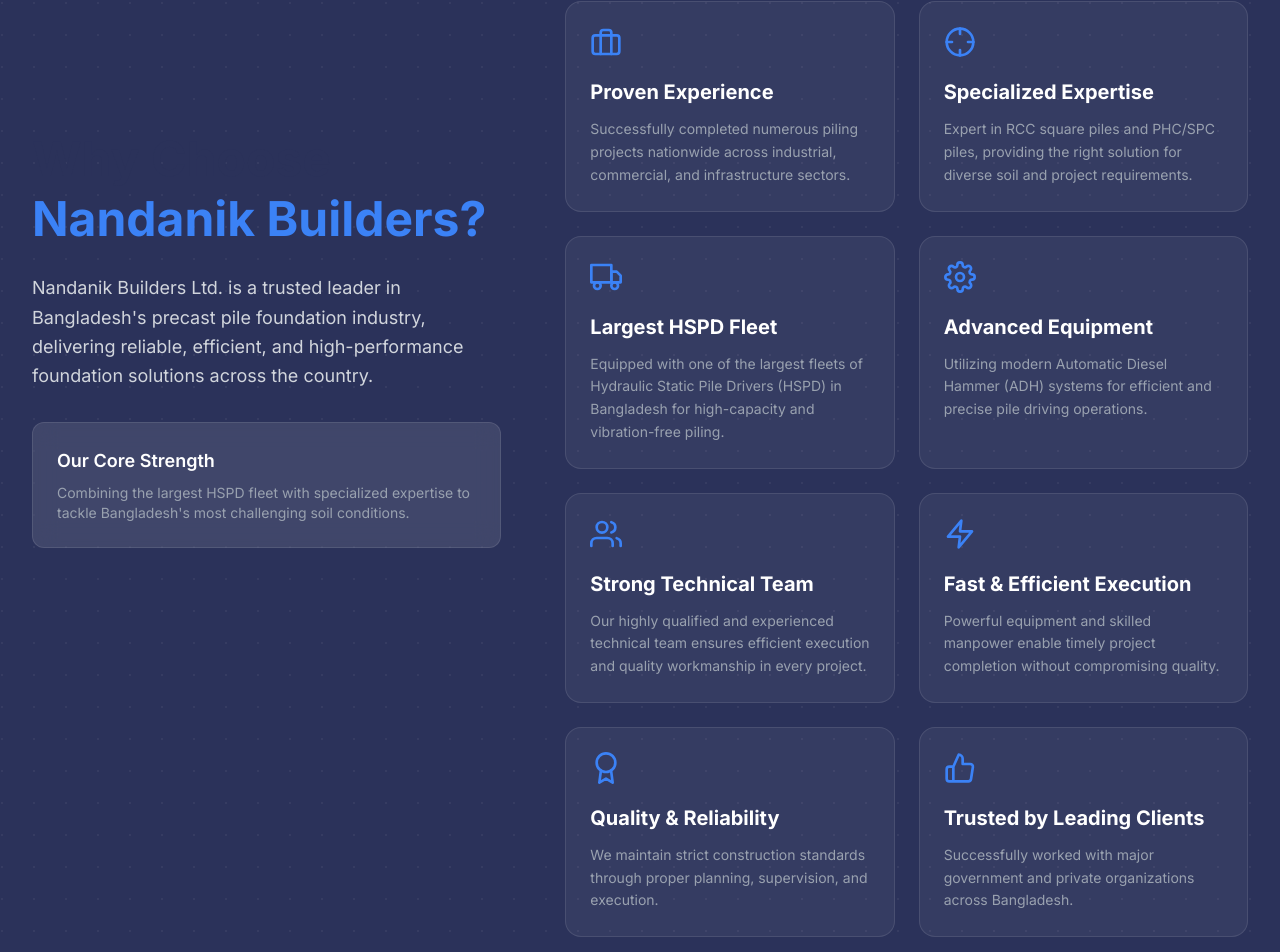
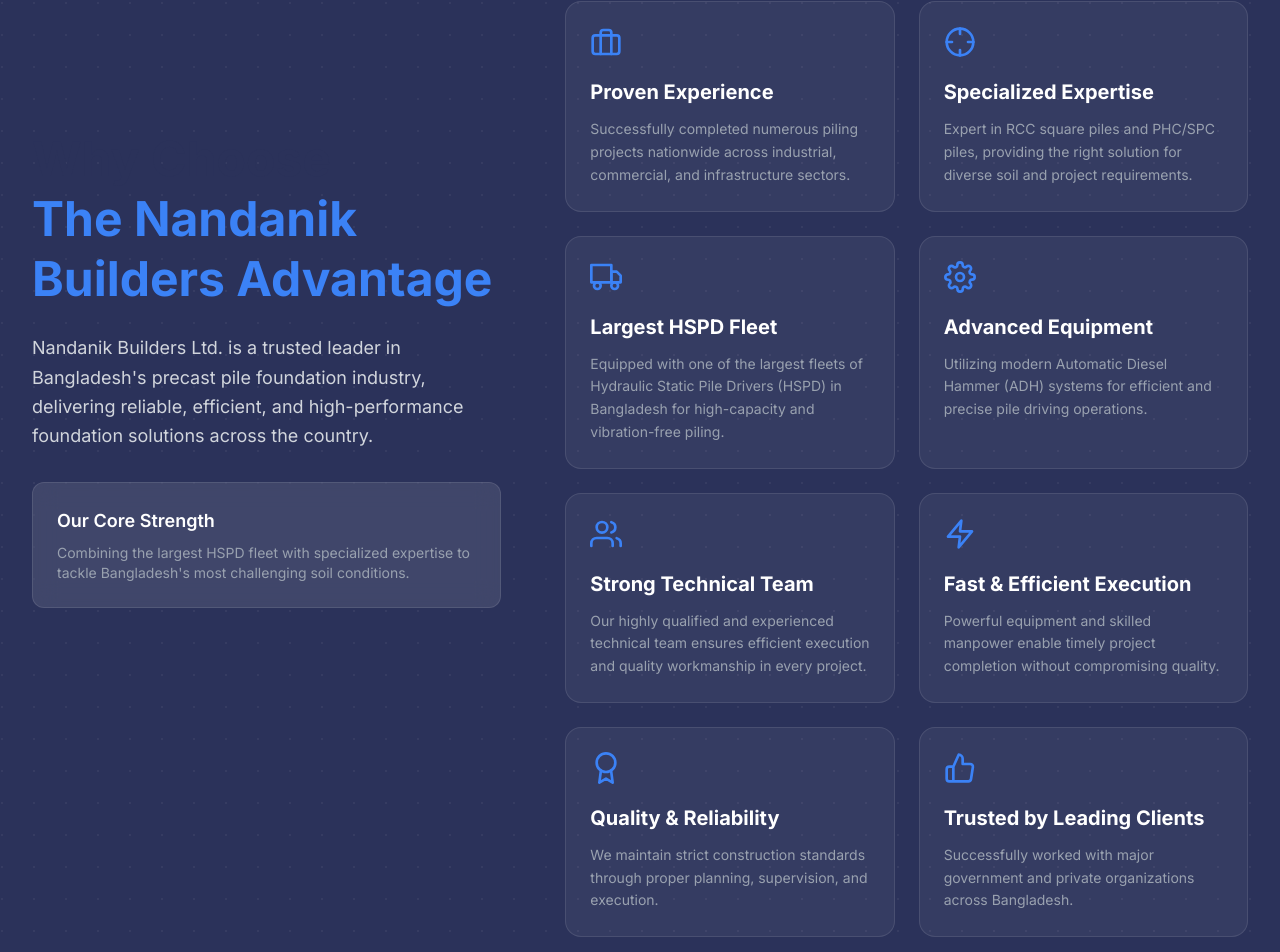
Before and after one commit to mitanvir05/nandanik-builders-website, a Next.js app: page / in a window 1280 px wide. Shown: the part 5275-6227 px from the top of the page. Built offline with nearby package versions, Linux system fonts and the light colour scheme; no server answers.

Commit message:
Update WhyChooseUs.tsx

```diff
--- a/components/sections/WhyChooseUs.tsx
+++ b/components/sections/WhyChooseUs.tsx
@@ -101,7 +101,7 @@ export default function WhyChooseUs() {
           >
             <h2 className="text-3xl md:text-5xl font-bold mb-6 leading-tight">
               Why Choose <br />
-              <span className="text-accent">Nandanik Builders?</span>
+              <span className="text-accent">The Nandanik Builders Advantage</span>
             </h2>
             <p className="text-gray-300 text-lg leading-relaxed mb-8">
               Nandanik Builders Ltd. is a trusted leader in Bangladesh's precast
```
